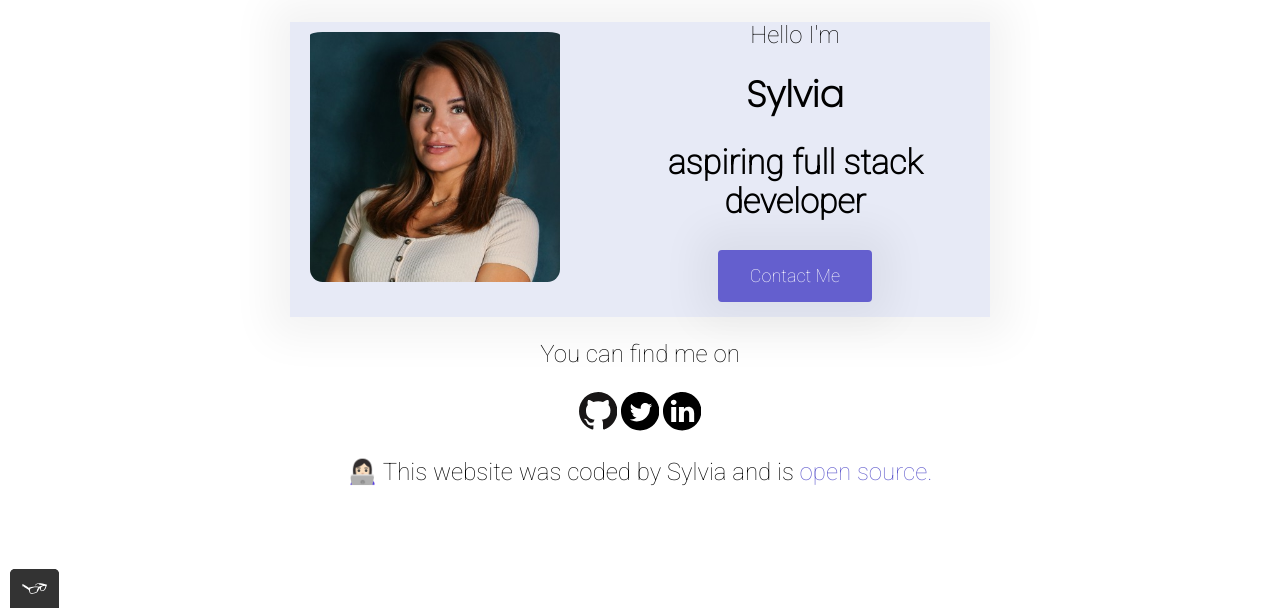
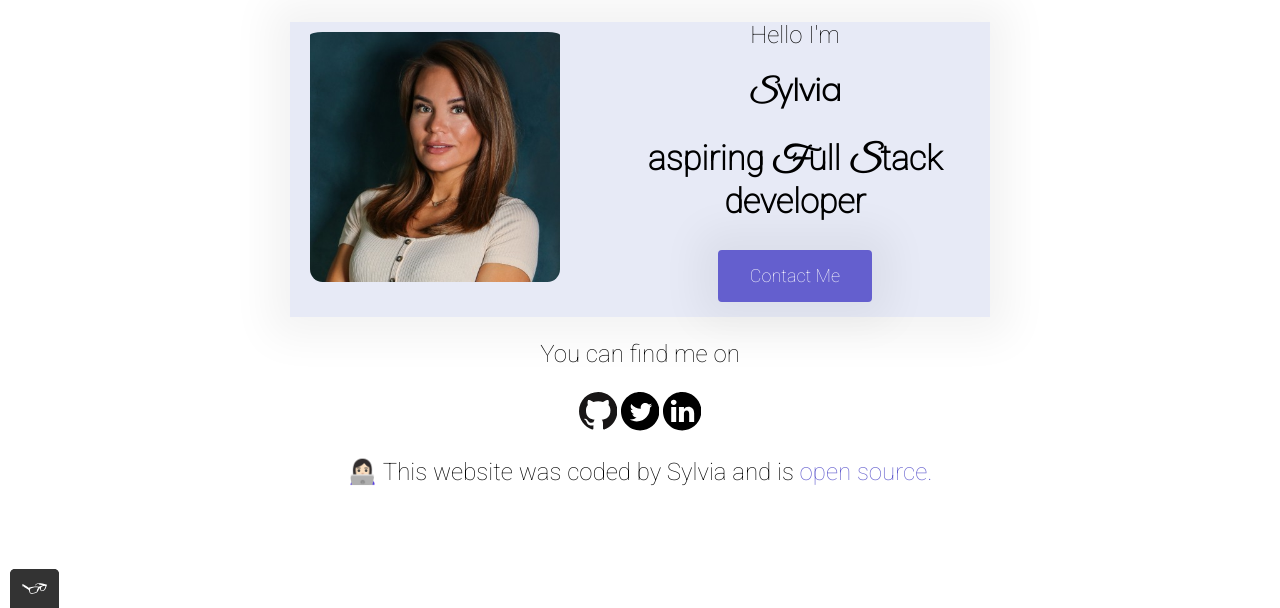
Before and after one commit to sylvcode/Portfolio-CF, a website: page index.html in a window 1280 px wide. Shown: the part 192-800 px from the top of the page. Drawn offline with nearby package versions, Linux system fonts and the light colour scheme.

Commit message:
new font styles

```diff
--- a/css/styles.css
+++ b/css/styles.css
@@ -47,8 +47,14 @@ font-size: var(--medium-font);
 .t-font {
 font-family: 'Poppins',
 sans-serif;
-font-size: 36px;
+font-size: 30px;
 }
+
+span {
+  font-family: 'Great Vibes',
+  cursive;
+}
+
 
 /* Links a="href... */
 
--- a/index.html
+++ b/index.html
@@ -11,9 +11,9 @@
      <!--My style CSS-->
      <link rel="stylesheet" type="text/css" href="css/styles.css">
      <!--Google fonts-->
-     <link rel="preconnect" href="https://fonts.googleapis.com">
+    <link rel="preconnect" href="https://fonts.googleapis.com">
 <link rel="preconnect" href="https://fonts.gstatic.com" crossorigin>
-<link href="https://fonts.googleapis.com/css2?family=Poppins:wght@200&family=Roboto:wght@100&display=swap" rel="stylesheet">
+<link href="https://fonts.googleapis.com/css2?family=Great+Vibes&family=Poppins:wght@200&family=Roboto:wght@100&display=swap" rel="stylesheet">
 
   </head>
    <body>
@@ -45,8 +45,8 @@
       <div class="profile">
         <img src="images/sylvia.jpg" class="profile_portrait"  alt="Sylvia"/>
         <p>Hello I'm</p>
-    <h1 class="t-font">Sylvia</h1>
-    <h2>aspiring <span>full stack </span> developer</h2>
+    <h1 class="t-font"> <span>S</span>ylvia</h1>
+    <h2>aspiring <span>F</span>ull <span>S</span>tack developer</h2>
     <div>
         <button class="btn-cnt" type="click" value="contact me">Contact Me</button>
       </div>
```
Also changed, not shown: contact.html (+2 -2 lines).
